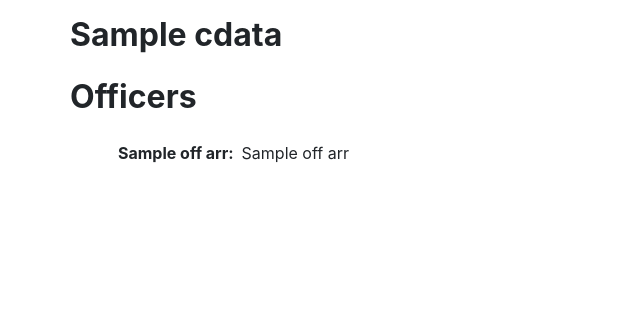
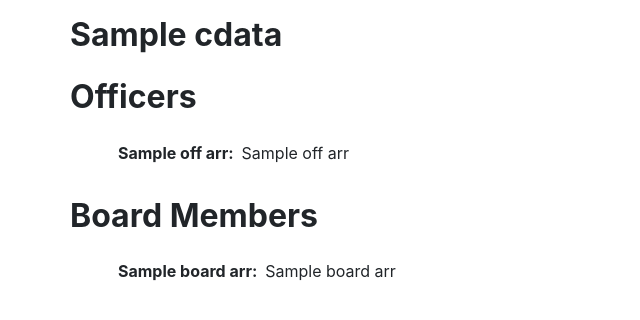
Before and after one commit to CodeKoning/CGDB, a Flask app: template webserver/templates/company.html in a window 1280 px wide. Shown: the part 60-380 px from the top of the page, without its empty margins (0-640 px from the left). Run offline with Flask 2, Linux system fonts and the light colour scheme; the template is opened without the code that fills it: most values are stand-ins (such as "Sample title", 1, 10 or a date in 2020); parts of the project's set-up code (start-up, migrations or seed data) failed here and were passed over; some libraries are stand-ins or nearby versions.

Commit message:
added query to display board members on company page and updated view to show results.

```diff
--- a/webserver/server.py
+++ b/webserver/server.py
@@ -164,8 +164,13 @@ def show_comp(cid=None):
   for officer in cursor:
       officers.append(officer)
 
+  cursor = g.conn.execute("SELECT DISTINCT e.name, d.dir_title FROM executives e, directors d, companies c, member_of m, governed_board g WHERE e.eid = d.eid AND d.eid = m.eid AND m.bid = g.bid AND g.cid = %s", (comp_id))
+  board_mems = []
+  for member in cursor:
+      board_mems.append(member)
+
   cursor.close()
-  context = dict(cdata = cname, off_arr = officers)
+  context = dict(cdata = cname, off_arr = officers, board_arr = board_mems)
 
   return render_template("company.html", **context)
 
--- a/webserver/templates/company.html
+++ b/webserver/templates/company.html
@@ -12,5 +12,14 @@
 		<p class="pl-2">{{ n["name"] }}</p>
 	{% endfor %}
 </div>
+<div class="row mt-3">
+		<h2>Board Members</h2>
+</div>
+<div class="row mt-3">
+	{% for n in board_arr %}
+		<p class="pl-5 font-weight-bold">{{ n["dir_title"] }}:</p>
+		<p class="pl-2">{{ n["name"] }}</p>
+	{% endfor %}
+</div>
 
 {% endblock content %}
```
